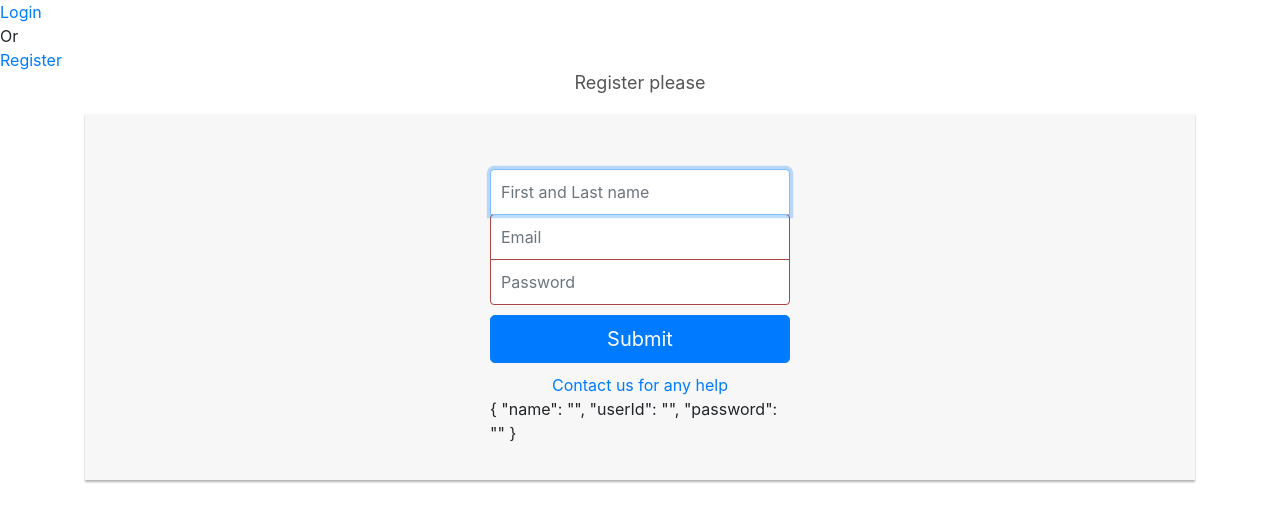
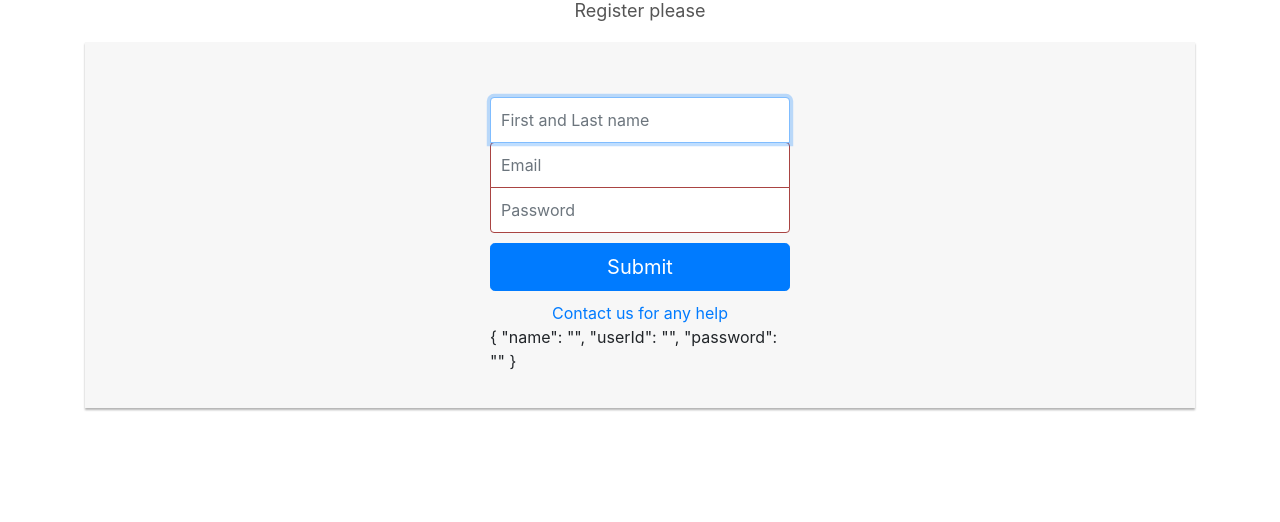
Before and after one commit to ajayrcdev/ngforms, an Angular app in the folder client/: page /register in a window 1280 px wide. Shown: the top 522 px of the page. Built offline with nearby package versions, Linux system fonts and the light colour scheme.

Commit message:
feature(home): add home page and error page route/

```diff
--- a/client/src/app/app.component.html
+++ b/client/src/app/app.component.html
@@ -1,5 +1 @@
-<!--The content below is only a placeholder and can be replaced.-->
-<a routerLink="/login" routerLinkActive="active"> Login </a>
-<br/> Or <br/>
-<a routerLink="/register"> Register </a>
 <router-outlet></router-outlet>
--- a/client/src/app/homePage/home-page.component.html
+++ b/client/src/app/homePage/home-page.component.html
@@ -1 +1,5 @@
-<h1> welcome! </h1>
+<!--The content below is only a placeholder and can be replaced.-->
+<a routerLink="/login"> Login </a>
+<br/> Or <br/>
+<a routerLink="/register"> Register </a>
+<router-outlet></router-outlet>
```
